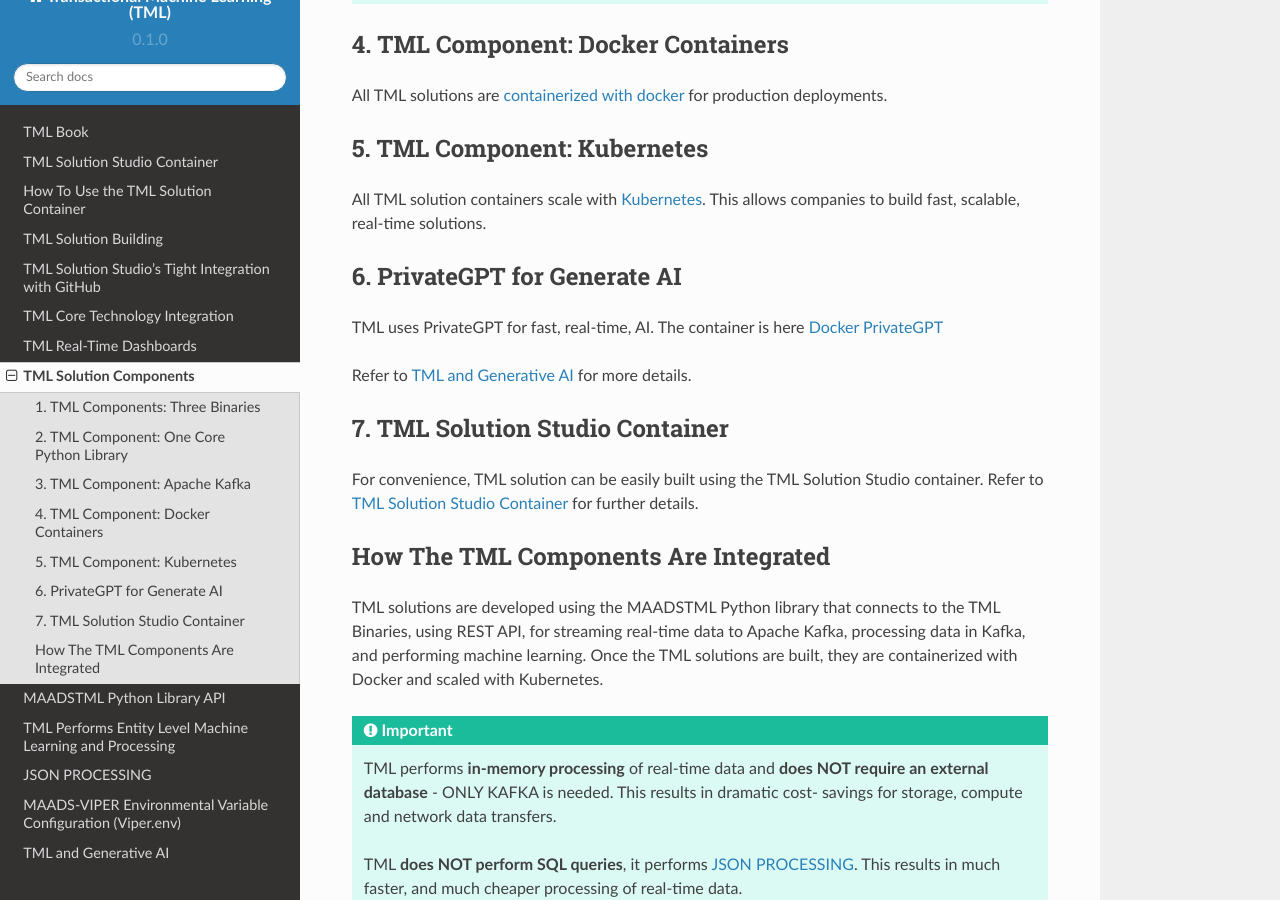
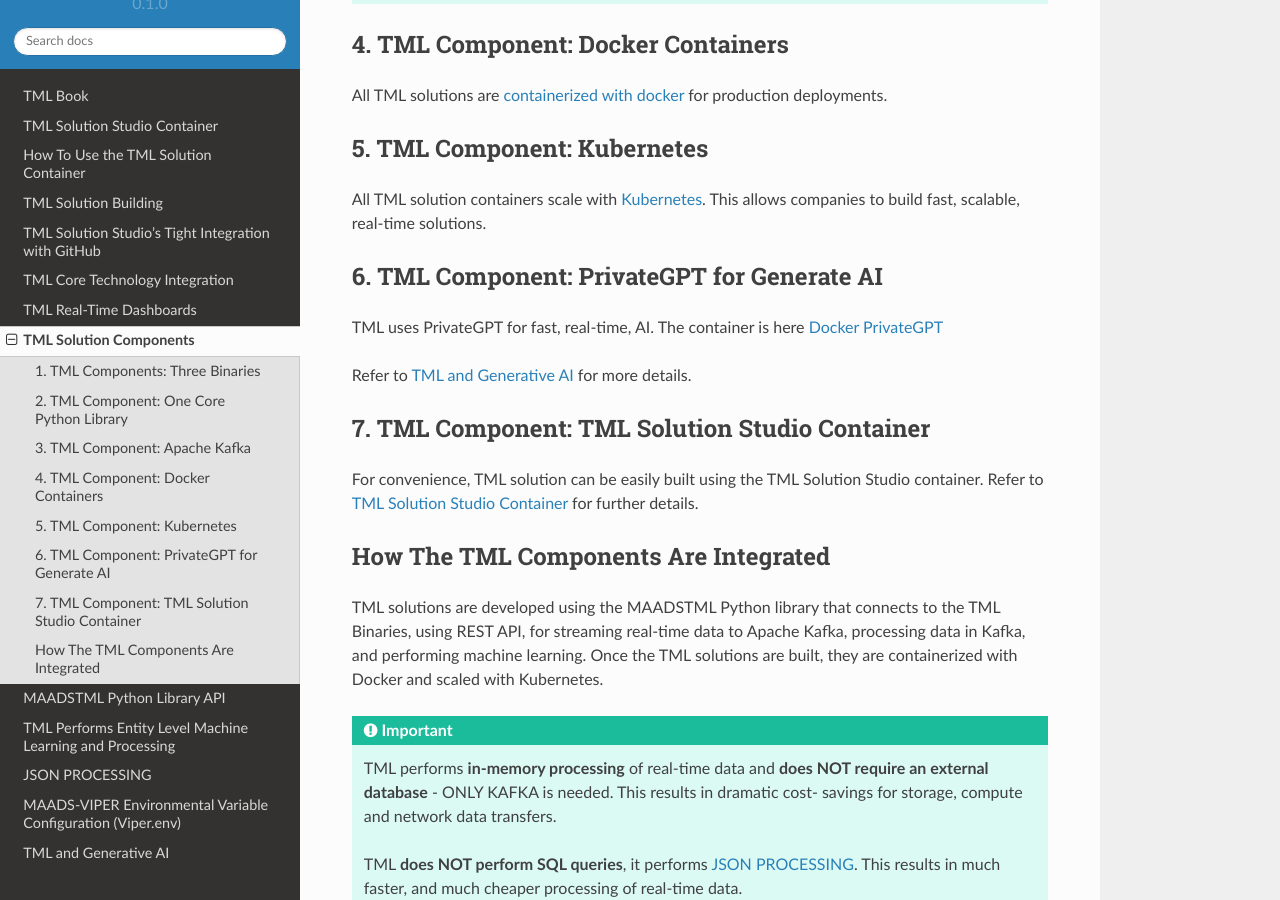
Before and after one commit to smaurice101/readthedocs, a Sphinx documentation site: the page built from docs/source/usage.rst, in a window 1280 px wide and 900 px high, scrolled down 958 px. Built offline with Sphinx 7.4.7 and the Read the Docs theme 2.0.0, drawn with Linux system fonts in a browser that asks for light colours.

Commit message:
Update usage.rst

```diff
--- a/docs/source/usage.rst
+++ b/docs/source/usage.rst
@@ -59,18 +59,17 @@
 
 All TML solution containers scale with `Kubernetes <https://kubernetes.io/>`_.  This allows companies to build fast, scalable, real-time solutions.
 
-6. PrivateGPT for Generate AI
+6. TML Component: PrivateGPT for Generate AI
 -----------------------------
 
 TML uses PrivateGPT for fast, real-time, AI.  The container is here `Docker PrivateGPT <https://hub.docker.com/r/maadsdocker/tml-privategpt-with-gpu-nvidia-amd64>`_
 
 Refer to :ref:`TML and Generative AI` for more details.
 
-7. TML Solution Studio Container
+7. TML Component: TML Solution Studio Container
 ------------------------
 
 For convenience, TML solution can be easily built using the TML Solution Studio container.  Refer to :ref:`TML Solution Studio Container` for further details.
-
 
 How The TML Components Are Integrated
 --------------------------
```
